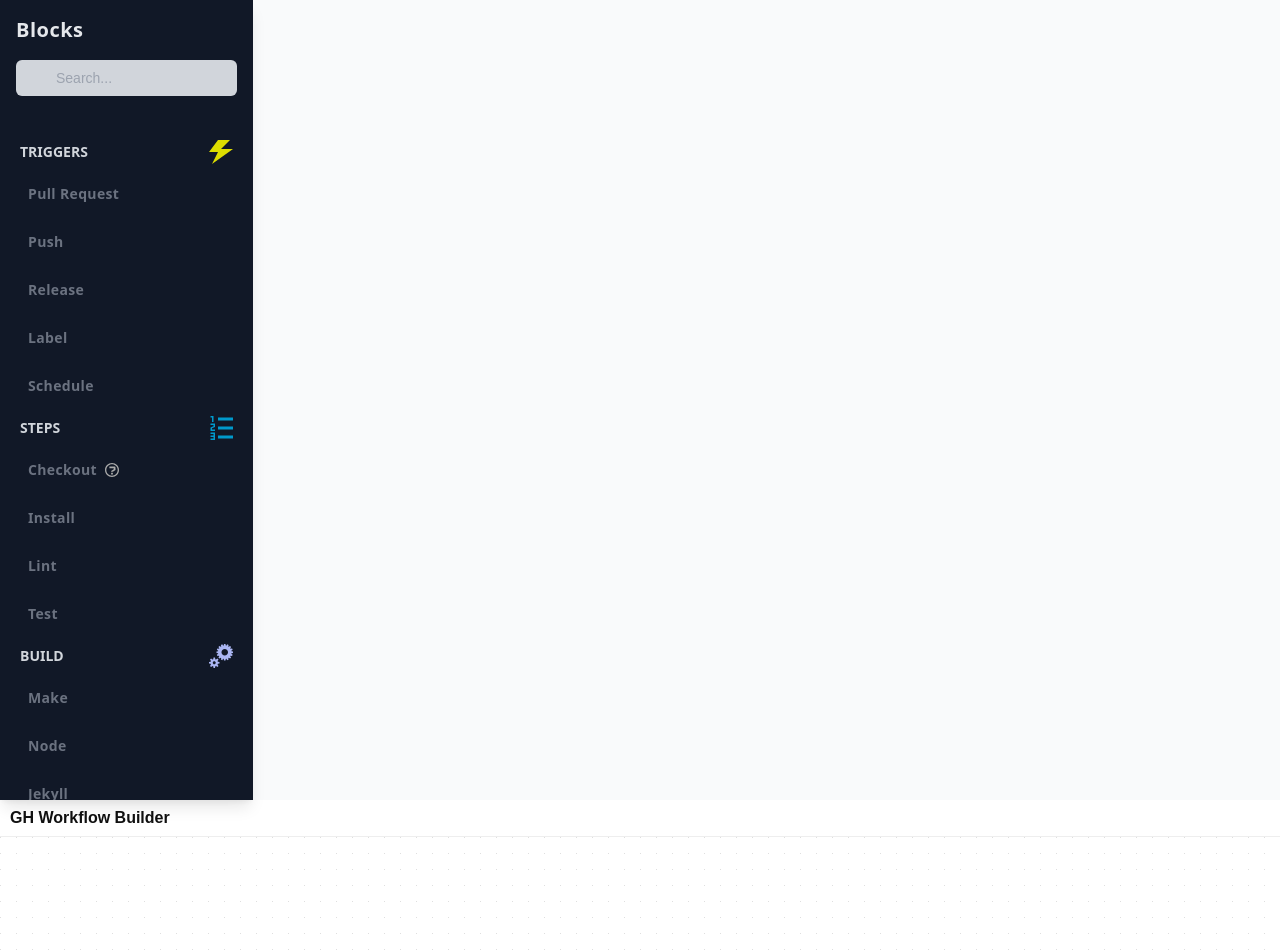
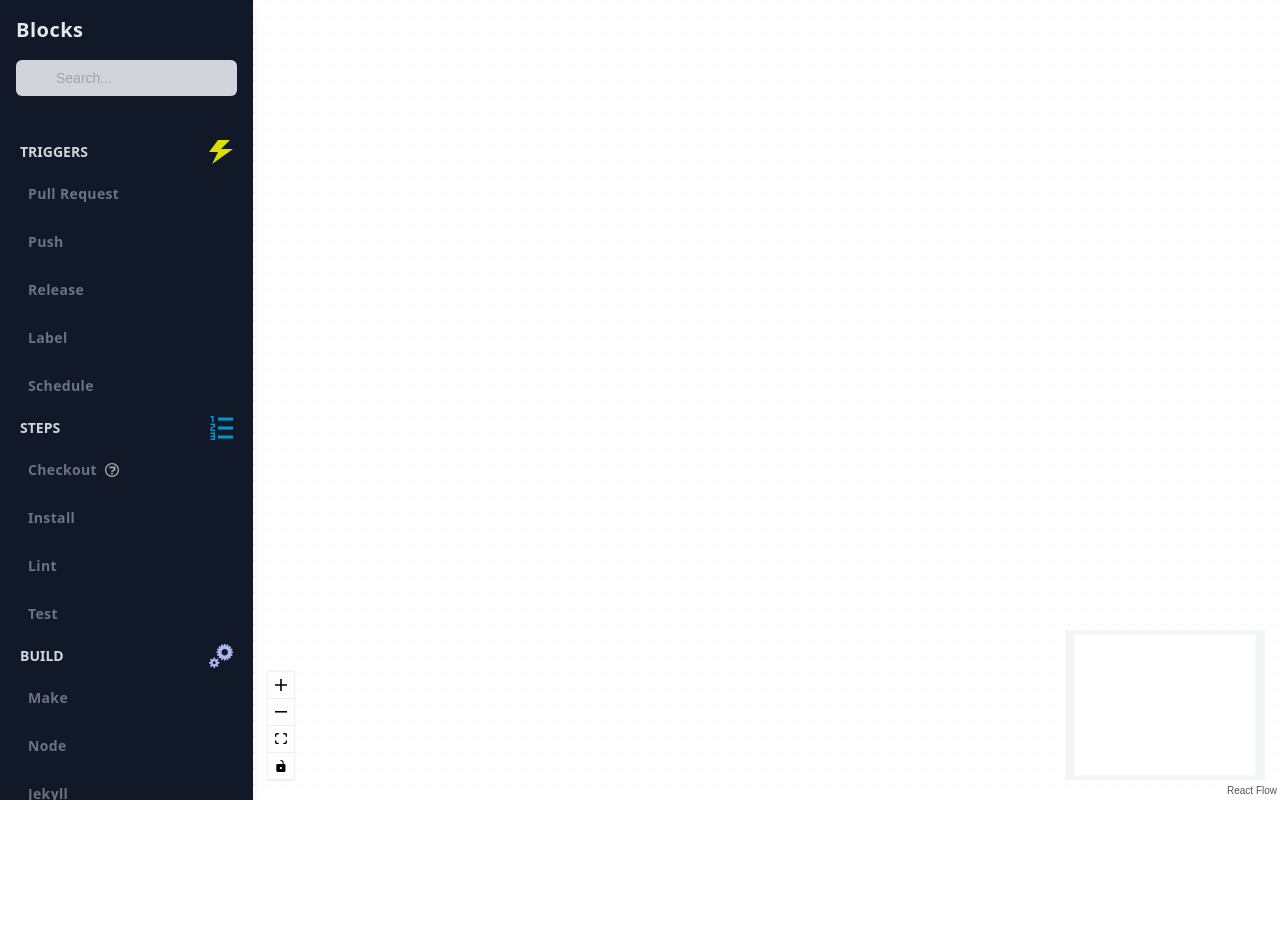
Before and after one commit to JustinASmith/gh-workflow-builder, a React (Create React App) app: page / in a window 1280 px wide. Shown: the top 952 px of the page. After the commit the page ends 800 px from the top, so only its background shows below. Built offline with nearby package versions, Linux system fonts and the light colour scheme.

Commit message:
Fix layout

```diff
--- a/src/App.js
+++ b/src/App.js
@@ -3,17 +3,13 @@
 
 function App() {
   return (
-    <div style={{ height: "100vh" }}>
-      <Sidebar />
-      <header>
-        <a
-          className="logo"
-          href="https://github.com/JustinASmith/gh-workflow-builder"
-        >
-          GH Workflow Builder
-        </a>
-      </header>
-      <FlowView />
+    <div class="flex flex-row">
+      <div class="flex-1">
+        <Sidebar />
+      </div>
+      <div class="flex-2 w-full min-h-screen">
+        <FlowView />
+      </div>
     </div>
   );
 }
--- a/src/components/Sidebar.js
+++ b/src/components/Sidebar.js
@@ -1,8 +1,8 @@
-import React from 'react';
+import React from "react";
 
 const Sidebar = () => (
-  <div class="flex flex-auto flex-col flex-shrink-0 min-h-screen text-gray-800 antialiased bg-gray-50">
-    <div class="fixed left-0 top-0 flex flex-col h-full bg-gray-900 shadow-lg">
+  <>
+    <div class="flex flex-col max-h-screen bg-gray-900 shadow-lg w-auto">
       <div class="flex flex-col m-4 h-20 text-center">
         <h2 class="mb-4 text-left text-gray-200 font-sans text-xl font-bold tracking-wide">
           Blocks
@@ -255,7 +255,7 @@
         </ul>
       </div>
     </div>
-  </div>
+  </>
 );
 
 export default Sidebar;
```
